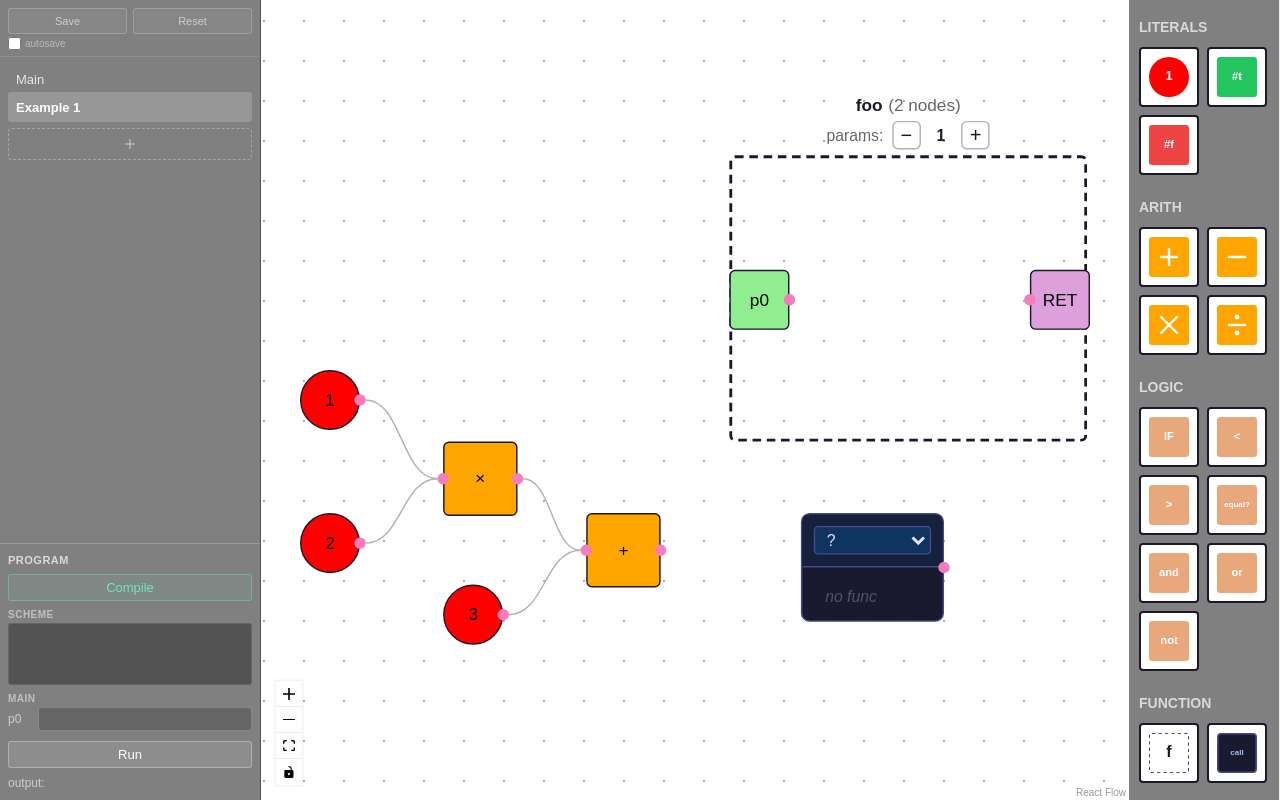
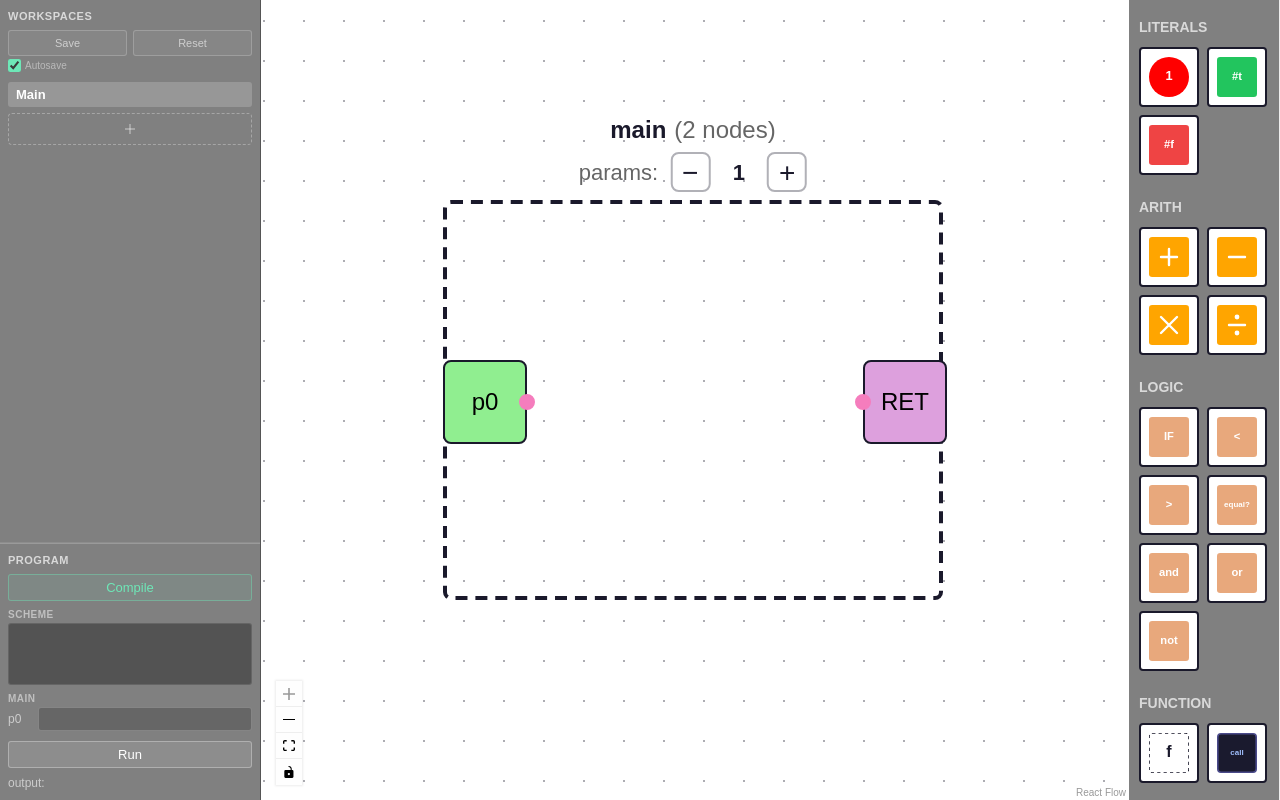
Before and after one commit to maxdarling/vislang-v1, a React (Vite) app: page / in a window 1280 px wide. Built offline with nearby package versions, Linux system fonts and the light colour scheme.

Commit message:
feature: Scheme evaluation

```diff
--- a/package.json
+++ b/package.json
@@ -15,6 +15,7 @@
   },
   "dependencies": {
     "@xyflow/react": "^12.10.0",
+    "biwascheme": "^0.8.3",
     "react": "^19.2.0",
     "react-dom": "^19.2.0"
   },
--- a/src/App.tsx
+++ b/src/App.tsx
@@ -44,15 +44,6 @@ function findFunctionAtPosition(
     );
   });
 }
-
-const mainInitialNodes: Node[] = [
-  {
-    id: "main-fn",
-    type: FunctionNode.type,
-    position: { x: 0, y: 0 },
-    data: { name: "main" },
-  },
-];
 
 function WorkspaceCanvas({
   workspaceId,
@@ -285,9 +276,7 @@ function WorkspaceArea() {
           <ReactFlowProvider>
             <WorkspaceCanvas
               workspaceId={ws.id}
-              initialNodes={
-                ws.isMain ? mainInitialNodes : (ws.initialNodes ?? [])
-              }
+              initialNodes={ws.initialNodes ?? []}
               initialEdges={ws.initialEdges ?? []}
             />
           </ReactFlowProvider>
--- a/src/LeftSidebar.tsx
+++ b/src/LeftSidebar.tsx
@@ -10,6 +10,7 @@ import { useFunctionNamespace } from "./FunctionNamespaceContext";
 import { clearAllPersistedData } from "./persistence";
 import { parse } from "./parse";
 import { prettifyScheme } from "./prettifyScheme";
+import { evaluateScheme } from "./schemeEvaluator";
 
 function WorkspaceItem({
   workspace,
@@ -154,15 +155,44 @@ export function LeftSidebar() {
     };
   }, []);
 
-  const handleCompile = useCallback(() => {
+  const compileProgram = useCallback(() => {
     const programString = parse();
-    setCompiledCode(prettifyScheme(programString));
+    const nextCode = prettifyScheme(programString);
+    setCompiledCode(nextCode);
+    return nextCode;
   }, []);
 
-  const handleRun = useCallback(() => {
-    // todo: pass args and evaluate
-    setRunOutput("—");
-  }, []);
+  const handleCompile = useCallback(() => {
+    try {
+      compileProgram();
+    } catch (e) {
+      setRunOutput(
+        `compile error: ${e instanceof Error ? e.message : String(e)}`,
+      );
+    }
+  }, [compileProgram]);
+
+  const handleRun = useCallback(async () => {
+    let code: string;
+    try {
+      code = compileProgram();
+    } catch (e) {
+      setRunOutput(
+        `compile error: ${e instanceof Error ? e.message : String(e)}`,
+      );
+      return;
+    }
+    if (!mainFunction) {
+      setRunOutput("no main function");
+      return;
+    }
+    const paramList = Array.from(
+      { length: mainParamCount },
+      (_, i) => paramValues[i] ?? "",
+    );
+    const result = await evaluateScheme(code, paramList);
+    setRunOutput(result.ok ? result.output : `error: ${result.error}`);
+  }, [compileProgram, mainFunction, mainParamCount, paramValues]);
   const [saveFlash, setSaveFlash] = useState(false);
 
   const handleSave = useCallback(() => {
@@ -182,6 +212,8 @@ export function LeftSidebar() {
 
   return (
     <div className="left-sidebar" style={{ width: sidebarWidth }}>
+      <div className="left-sidebar-workspace-section">
+        <div className="left-sidebar-section-label">Workspaces</div>
         <div className="left-sidebar-persist">
           <button
             type="button"
@@ -206,7 +238,7 @@ export function LeftSidebar() {
             checked={autosave}
             onChange={(e) => setAutosave(e.target.checked)}
           />
-        <span>autosave</span>
+          <span>Autosave</span>
         </label>
         <div className="left-sidebar-workspaces">
           {workspaces.map((ws) => (
@@ -251,6 +283,7 @@ export function LeftSidebar() {
             </svg>
           </button>
         </div>
+      </div>
       <div className="left-sidebar-run">
         <div className="run-header">Program</div>
         <button type="button" className="compile-btn" onClick={handleCompile}>
--- a/src/WorkspaceContext.tsx
+++ b/src/WorkspaceContext.tsx
@@ -7,7 +7,10 @@ import {
   type ReactNode,
 } from "react";
 import type { Node, Edge } from "@xyflow/react";
-import { exampleNodes, exampleEdges } from "./exampleNodes";
+import {
+  DEFAULT_ACTIVE_WORKSPACE_ID,
+  getDefaultWorkspaces,
+} from "./defaultWorkspaces";
 import {
   loadWorkspaceList,
   saveWorkspaceList,
@@ -48,7 +51,7 @@ const WorkspaceContext = createContext<WorkspaceContextValue>({
   renameWorkspace: () => {},
   removeWorkspace: () => {},
   setParamCount: () => {},
-  autosave: false,
+  autosave: true,
   setAutosave: () => {},
   saveGeneration: 0,
   triggerSave: () => {},
@@ -56,43 +59,36 @@ const WorkspaceContext = createContext<WorkspaceContextValue>({
 
 let wsCounter = 0;
 
-const defaultWorkspaces: Workspace[] = [
-  { id: "main", name: "Main", isMain: true, paramCount: 0 },
-  {
-    id: "example1",
-    name: "Example 1",
-    isMain: false,
-    paramCount: 0,
-    initialNodes: exampleNodes,
-    initialEdges: exampleEdges,
-  },
-];
-
 function initWorkspaces(): Workspace[] {
+  const defaults = getDefaultWorkspaces();
   const persisted = loadWorkspaceList();
   if (persisted) {
+    const persistedById = new Map(persisted.map((ws) => [ws.id, ws]));
     persisted.forEach((ws) => {
       const match = ws.id.match(/^ws_(\d+)$/);
       if (match) wsCounter = Math.max(wsCounter, parseInt(match[1]));
     });
-    return persisted.map((ws) => {
-      if (ws.id === "example1") {
-        return {
-          ...ws,
-          initialNodes: exampleNodes,
-          initialEdges: exampleEdges,
-        };
-      }
-      return ws;
+    const mergedDefaults = defaults.map((workspace) => {
+      const saved = persistedById.get(workspace.id);
+      return saved
+        ? {
+            ...saved,
+            initialNodes: workspace.initialNodes,
+            initialEdges: workspace.initialEdges,
+          }
+        : workspace;
     });
+    const defaultIds = new Set(defaults.map((workspace) => workspace.id));
+    const customWorkspaces = persisted.filter((ws) => !defaultIds.has(ws.id));
+    return [...mergedDefaults, ...customWorkspaces];
   }
-  return defaultWorkspaces;
+  return defaults;
 }
 
 export function WorkspaceProvider({ children }: { children: ReactNode }) {
   const [workspaces, setWorkspaces] = useState<Workspace[]>(initWorkspaces);
   const [activeId, setActiveIdState] = useState<string>(
-    () => loadActiveId() ?? "example1",
+    () => loadActiveId() ?? DEFAULT_ACTIVE_WORKSPACE_ID,
   );
 
   useEffect(() => {
--- /dev/null
+++ b/src/defaultWorkspaces.ts
@@ -0,0 +1,43 @@
+import type { Node, Edge } from "@xyflow/react";
+import { FunctionNode } from "./nodes/FunctionNode";
+
+export interface DefaultWorkspace {
+  id: string;
+  name: string;
+  isMain: boolean;
+  paramCount: number;
+  initialNodes: Node[];
+  initialEdges: Edge[];
+}
+
+export const DEFAULT_ACTIVE_WORKSPACE_ID = "main";
+
+const defaultWorkspaceDefinitions: DefaultWorkspace[] = [
+  {
+    id: "main",
+    name: "Main",
+    isMain: true,
+    paramCount: 0,
+    initialNodes: [
+      {
+        id: "main-fn",
+        type: FunctionNode.type,
+        position: { x: 0, y: 0 },
+        data: { name: "main" },
+      },
+    ],
+    initialEdges: [],
+  },
+];
+
+function cloneGraph<T>(value: T): T {
+  return structuredClone(value);
+}
+
+export function getDefaultWorkspaces(): DefaultWorkspace[] {
+  return defaultWorkspaceDefinitions.map((workspace) => ({
+    ...workspace,
+    initialNodes: cloneGraph(workspace.initialNodes),
+    initialEdges: cloneGraph(workspace.initialEdges),
+  }));
+}
--- a/src/exampleNodes.ts
+++ /dev/null
@@ -1,58 +0,0 @@
-import type { Node, Edge } from "@xyflow/react";
-import { NumberNode } from "./nodes/NumberNode";
-import { MulNode } from "./nodes/arith/MulNode";
-import { AddNode } from "./nodes/arith/AddNode";
-import { FunctionNode } from "./nodes/FunctionNode";
-import { CallNode } from "./nodes/CallNode";
-
-export const exampleNodes: Node[] = [
-  {
-    id: "n1",
-    type: NumberNode.type,
-    position: { x: 0, y: 0 },
-    data: { val: 1 },
-  },
-  {
-    id: "n2",
-    type: NumberNode.type,
-    position: { x: 0, y: 100 },
-    data: { val: 2 },
-  },
-  {
-    id: "n3",
-    type: MulNode.type,
-    position: { x: 100, y: 50 },
-    data: {},
-  },
-  {
-    id: "n4",
-    type: NumberNode.type,
-    position: { x: 100, y: 150 },
-    data: { val: 3 },
-  },
-  {
-    id: "n5",
-    type: AddNode.type,
-    position: { x: 200, y: 100 },
-    data: {},
-  },
-  {
-    id: "n6",
-    type: FunctionNode.type,
-    position: { x: 300, y: -150 },
-    data: {},
-  },
-  {
-    id: "n7",
-    type: CallNode.type,
-    position: { x: 350, y: 100 },
-    data: {},
-  },
-];
-
-export const exampleEdges: Edge[] = [
-  { id: "n1-n3", source: "n1", target: "n3" },
-  { id: "n2-n3", source: "n2", target: "n3" },
-  { id: "n3-n5", source: "n3", target: "n5" },
-  { id: "n4-n5", source: "n4", target: "n5" },
-];
--- a/src/index.css
+++ b/src/index.css
@@ -31,6 +31,23 @@ body {
   position: relative;
 }
 
+.left-sidebar-workspace-section {
+  display: flex;
+  flex-direction: column;
+  flex: 1;
+  min-height: 0;
+  border-bottom: 1px solid rgba(255, 255, 255, 0.1);
+}
+
+.left-sidebar-section-label {
+  padding: 10px 8px 0;
+  font-weight: 600;
+  color: rgba(255, 255, 255, 0.7);
+  text-transform: uppercase;
+  font-size: 11px;
+  letter-spacing: 0.5px;
+}
+
 .sidebar-resize-handle {
   position: absolute;
   top: 0;
@@ -48,6 +65,7 @@ body {
 
 .left-sidebar-persist {
   display: flex;
+  flex-wrap: wrap;
   gap: 6px;
   padding: 8px 8px 0;
   flex-shrink: 0;
@@ -61,7 +79,6 @@ body {
   font-size: 10px;
   color: rgba(255, 255, 255, 0.45);
   cursor: pointer;
-  border-bottom: 1px solid rgba(255, 255, 255, 0.1);
   user-select: none;
 }
 
@@ -71,7 +88,7 @@ body {
 }
 
 .persist-btn {
-  flex: 1;
+  flex: 1 1 110px;
   height: 26px;
   border: 1px solid rgba(255, 255, 255, 0.2);
   border-radius: 3px;
@@ -106,7 +123,8 @@ body {
 .left-sidebar-workspaces {
   flex: 1;
   overflow-y: auto;
-  padding: 10px 8px;
+  padding: 4px 8px 10px;
+  min-height: 0;
 }
 
 .workspace-item {
--- a/src/persistence.ts
+++ b/src/persistence.ts
@@ -52,9 +52,10 @@ export function saveActiveId(id: string): void {
 
 export function loadAutosave(): boolean {
   try {
-    return localStorage.getItem(AUTOSAVE_KEY) === "true";
+    const raw = localStorage.getItem(AUTOSAVE_KEY);
+    return raw === null ? true : raw === "true";
   } catch {
-    return false;
+    return true;
   }
 }
 
--- /dev/null
+++ b/src/schemeEvaluator.ts
@@ -0,0 +1,47 @@
+import BiwaScheme from "biwascheme";
+
+export function paramToSchemeLiteral(val: string): string {
+  const s = val.trim();
+  if (s === "") return '""';
+  const n = Number(s);
+  if (Number.isFinite(n) && !s.includes(" ")) return String(n);
+  return '"' + s.replace(/\\/g, "\\\\").replace(/"/g, '\\"') + '"';
+}
+
+export type RunResult =
+  | { ok: true; output: string }
+  | { ok: false; error: string };
+
+export function evaluateScheme(
+  program: string,
+  paramValues: string[],
+): Promise<RunResult> {
+  const args = paramValues.map(paramToSchemeLiteral).join(" ");
+  const callExpr = args ? `(main ${args})` : "(main)";
+  const toEval = `${program}\n\n${callExpr}`;
+
+  return new Promise((resolve) => {
+    const onError = (e: unknown) => {
+      const msg = e instanceof Error ? e.message : String(e);
+      resolve({ ok: false, error: msg });
+    };
+
+    const intp = new BiwaScheme.Interpreter(onError);
+    try {
+      intp.evaluate(toEval, (res: unknown) => {
+        const str =
+          res === undefined || res === null
+            ? ""
+            : typeof BiwaScheme.to_write === "function"
+              ? BiwaScheme.to_write(res)
+              : String(res);
+        resolve({ ok: true, output: str });
+      });
+    } catch (e) {
+      resolve({
+        ok: false,
+        error: e instanceof Error ? e.message : String(e),
+      });
+    }
+  });
+}
```
Also changed, not shown: src/biwascheme.d.ts (added, +13 -0 lines), 2 other files (tests, documents, lock files or other folders). Lines whose indentation alone changed are shown as unchanged.
